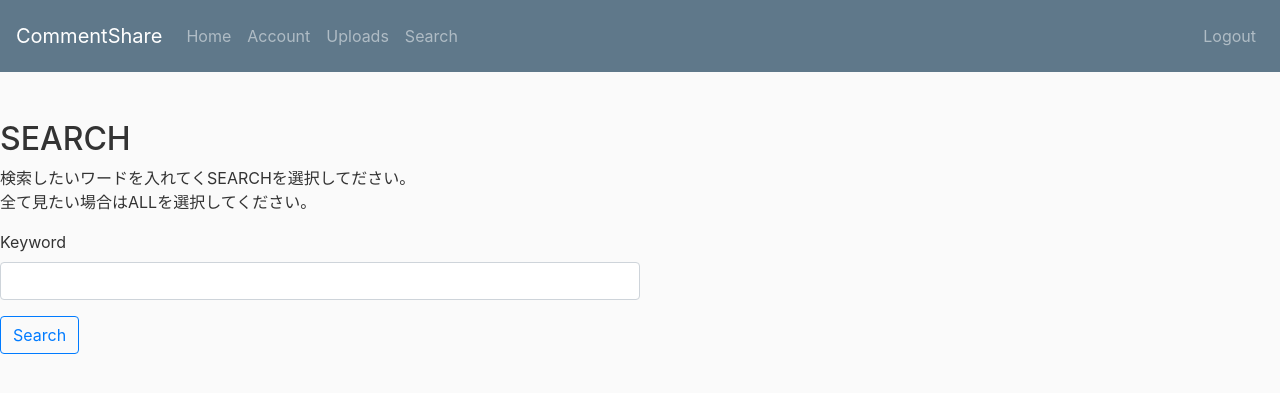
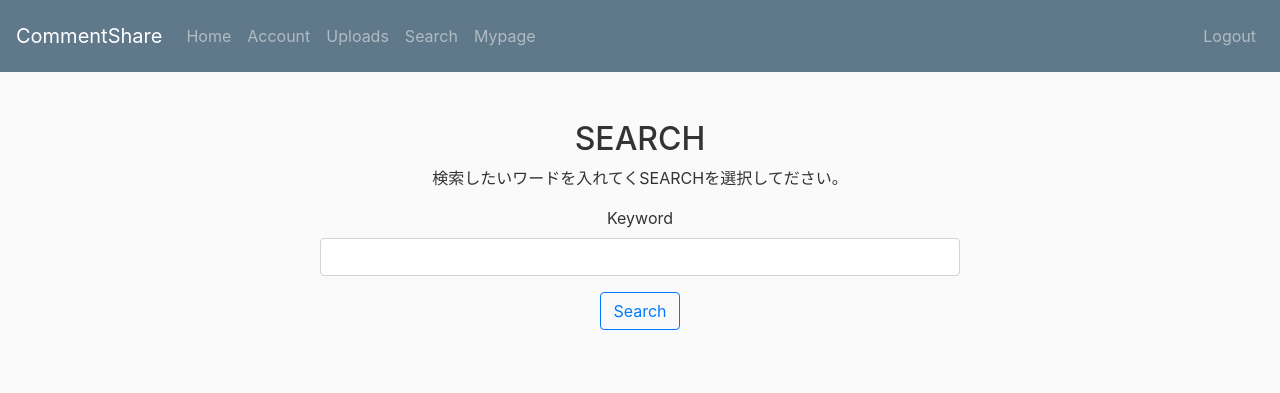
Before and after one commit to seal-git/commentshare-1, a Flask app: page /search in a window 1280 px wide. Shown: the top 393 px of the page. Run offline with Flask 2, Linux system fonts and the light colour scheme; a user stored in the database is signed in; some libraries are stand-ins or nearby versions.

Commit message:
add mypage and search page

```diff
--- a/commentshare/routes.py
+++ b/commentshare/routes.py
@@ -82,7 +82,6 @@ def logout():
 @app.route('/account')
 @login_required
 def account():
-
     pdfs = db.session.query(PDF).filter_by(user_id=current_user.id).all()
     #print(type(pdfs))
     #print(pdfs[0].pdfname)
@@ -147,3 +146,15 @@ def add_comment():
         with open(filename, mode='a') as f:
             f.write(str(result)+"\n")
     return render_template('viewer.html', title='pdf page')
+
+
+@app.route('/mypage',methods=['POST','GET'])
+def mypage():
+    user = db.session.query(User).filter_by(id=current_user.id).one()
+    if request.method == 'POST':
+        profile=request.form['profile']
+        user = db.session.query(User).filter_by(id=current_user.id).one()
+        user.profile=profile
+        db.session.commit()
+        return render_template('mypage.html', title='Mypage',user=user)
+    return render_template('mypage.html', title='Mypage',user=user)
--- a/commentshare/templates/layout.html
+++ b/commentshare/templates/layout.html
@@ -31,6 +31,7 @@
                             <a class="nav-item nav-link" href="{{ url_for('account') }}">Account</a>
                             <a class="nav-item nav-link" href="{{ url_for('upload') }}">Uploads</a>
                             <a class="nav-item nav-link" href="{{ url_for('search') }}">Search</a>
+                            <a class="nav-item nav-link" href="{{ url_for('mypage') }}">Mypage</a>
                         {% endif %}
                     </div>
                     <!-- Navbar Right Side -->
--- a/commentshare/templates/pdf_uploads.html
+++ b/commentshare/templates/pdf_uploads.html
@@ -6,7 +6,7 @@
     </h2>
     <form method = post enctype = multipart/form-data>
     <input type=file name =file>
-    <button type="submit" class="hoge">UPLOAD</button>
+    <button type="submit">UPLOAD</button>
     </form>
     {% with messages = get_flashed_messages() %}
     {% if messages %}
--- a/commentshare/templates/search.html
+++ b/commentshare/templates/search.html
@@ -2,14 +2,17 @@
 {% import "bootstrap/wtf.html" as wtf %}
 {% block content %}
 <div class='search_box'>
+    <center>
     <h2>SEARCH</h2>
-    <p>検索したいワードを入れてくSEARCHを選択してださい。<br>全て見たい場合はALLを選択してください。</p>
+    <p>検索したいワードを入れてくSEARCHを選択してださい。</p>
     <form method = "post">
         <div class="form-group"　style="text-align:center;">
             <label>Keyword</label>
             <input type="text" name="keyword" class="form-control w-50">
         </div>
     <button type="submit" class="btn btn-outline-primary">Search</button>
+    </form>
+</center>
 </div>
 </form>
 {% endblock %}
```
Also changed, not shown: commentshare/templates/mypage.html (added, +37 -0 lines), commentshare/commentshare.db, 1 other file.
